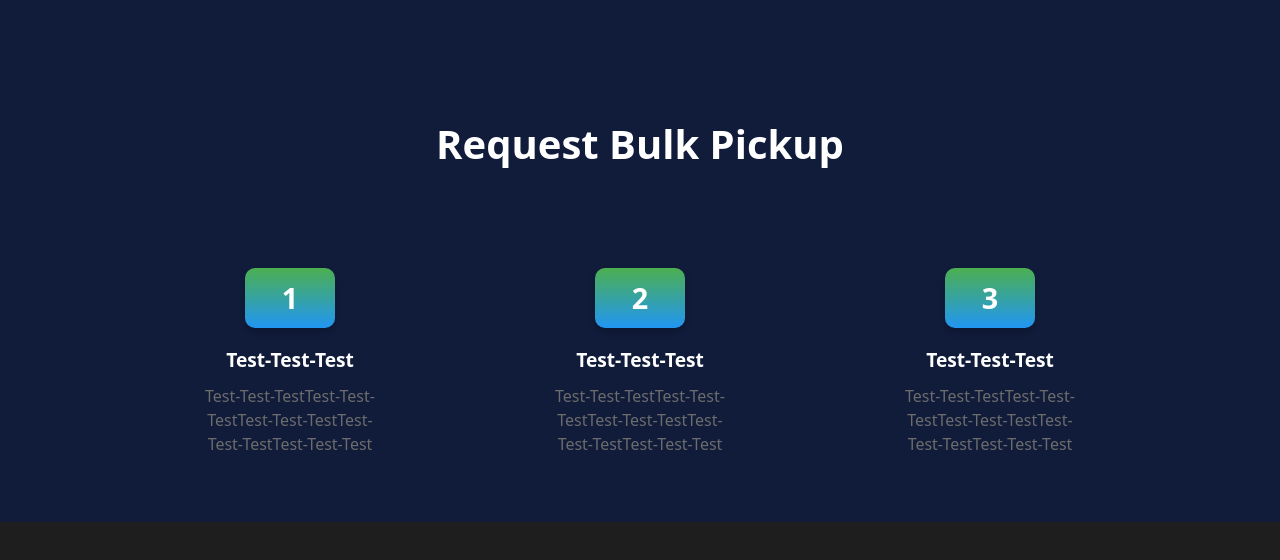
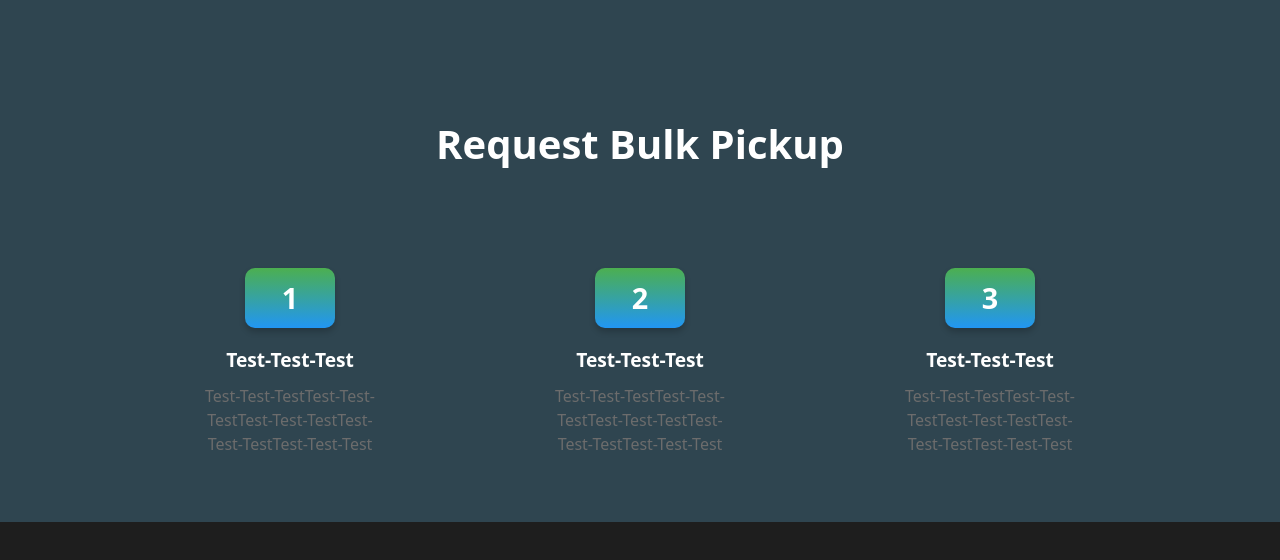
Before and after one commit to Avish-Madushanka/N-Aluminium, a React (Vite) app: page /AboutUs in a window 1280 px wide. Shown: the part 1216-1776 px from the top of the page. Built offline with nearby package versions, Linux system fonts and the light colour scheme; grey boxes are pictures that could not be loaded.

Commit message:
update About us des 2

```diff
--- a/src/Components/AboutUs/AboutUSDes.css
+++ b/src/Components/AboutUs/AboutUSDes.css
@@ -1,6 +1,6 @@
 .ABrecycling-container {
   display: flex;
-  background-color: #111c3b;
+  background-color: #2F4550;
   color: white;
   padding: 50px;
   align-items: center;
--- a/src/Components/AboutUs/AboutUSDes2.css
+++ b/src/Components/AboutUs/AboutUSDes2.css
@@ -1,7 +1,7 @@
 .bulk-container {
     text-align: center;
     padding: 50px;
-    background-color: #111c3b;
+    background-color: #2F4550;
   }
 
   .bulk-title {
```
